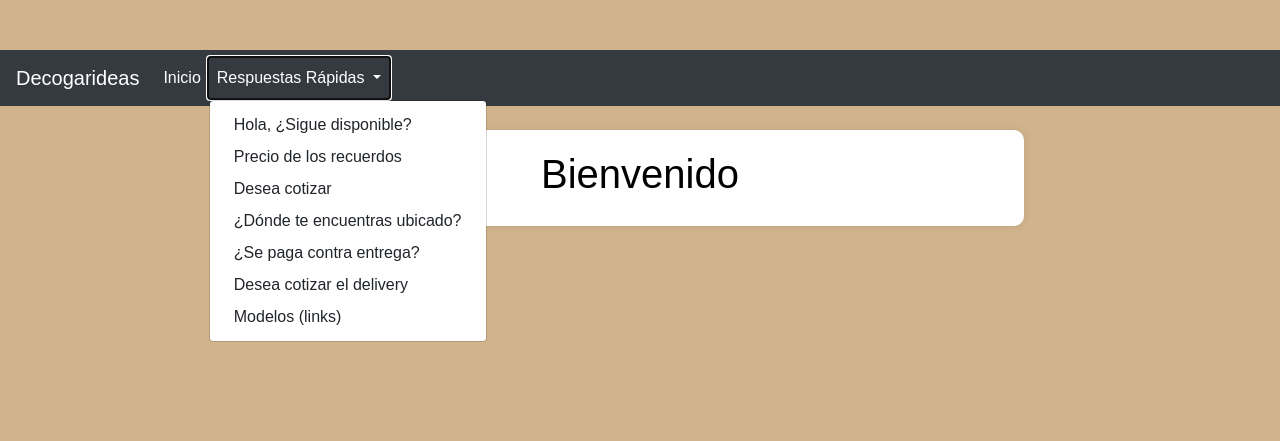
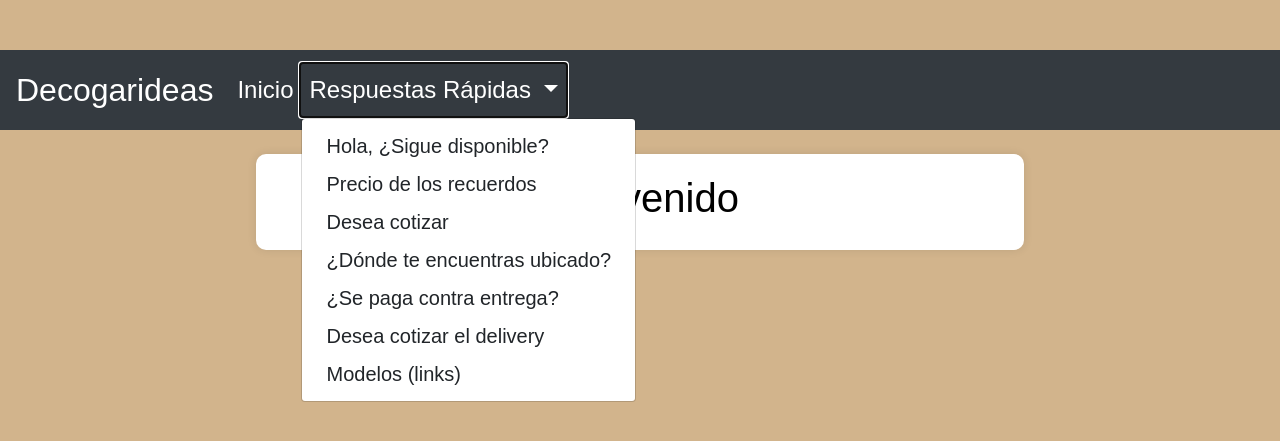
Before and after one commit to juaca2922/paginadedecogarideaas_1, a Flask app: page / in a window 1280 px wide, after a click on "Respuestas Rápidas". Shown: the top 441 px of the page. Run offline with Flask 3, Linux system fonts and the light colour scheme; some libraries are stand-ins or nearby versions.

Commit message:
agrande titulos

```diff
--- a/templates/base.html
+++ b/templates/base.html
@@ -54,3 +54,54 @@
 
 </body>
 </html>
+
+<!-- ✅ CSS PERSONALIZADO -->
+<style>
+    /* Aumentar la altura de la barra de navegación en dispositivos móviles */
+    @media (max-width: 768px) {
+        .navbar {
+            height: 100px; /* Ajusta la altura de la navbar */
+        }
+
+        .navbar .navbar-brand {
+            font-size: 2rem; /* Aumenta el tamaño de la fuente de la marca */
+        }
+
+        .navbar .nav-link {
+            font-size: 1.5rem; /* Aumenta el tamaño de la fuente de los enlaces del menú */
+        }
+
+        .navbar-toggler {
+            padding: 10px; /* Aumenta el tamaño del botón del menú hamburguesa */
+        }
+    }
+
+    /* Aumentar la altura en pantallas grandes si lo deseas */
+    @media (min-width: 769px) {
+        .navbar {
+            height: 80px; /* Ajusta la altura en pantallas grandes */
+        }
+
+        .navbar .navbar-brand {
+            font-size: 2rem; /* Aumenta el tamaño de la marca en pantallas grandes */
+        }
+
+        .navbar .nav-link {
+            font-size: 1.5rem; /* Aumenta el tamaño de los enlaces en pantallas grandes */
+        }
+
+        .navbar-toggler {
+            padding: 10px; /* Aumenta el tamaño del botón de menú hamburguesa */
+        }
+    }
+
+    /* Aumentar el tamaño de los enlaces del menú desplegable */
+    .navbar .dropdown-item {
+        font-size: 1.25rem; /* Aumenta el tamaño de la fuente de los enlaces del dropdown */
+    }
+
+    /* Cambia el color del fondo del navbar */
+    .navbar-dark.bg-dark {
+        background-color: #343a40 !important;
+    }
+</style>
```
